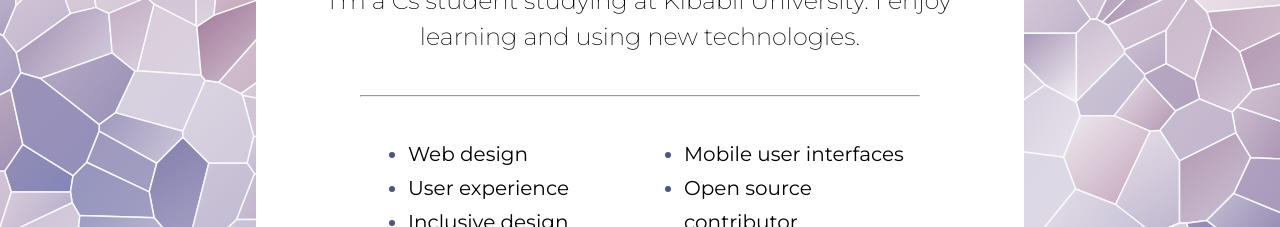
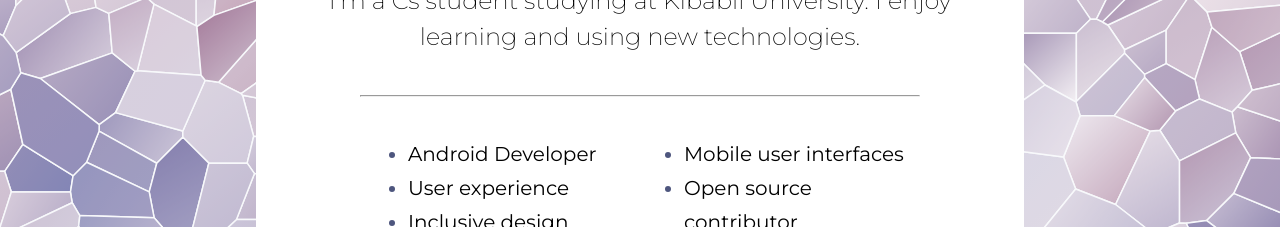
Before and after one commit to OkelloSam21/automatic-octo-rotary-phone, a React (Vite) app: page / in a window 1280 px wide. Shown: the part 1120-1347 px from the top of the page. Built offline with nearby package versions, Linux system fonts and the light colour scheme.

Commit message:
update skills

```diff
--- a/src/Components/About.jsx
+++ b/src/Components/About.jsx
@@ -31,13 +31,12 @@ const description =
  * passionate about, or enjoy,
  */
 const skillsList = [
-  "Web design",
+  "Android Developer",
   "User experience",
   "Inclusive design",
   "Focus group testing",
   "Mobile user interfaces",
   "Open source contributor"
-  // "Graphic design",
 ];
 
 /**
```
